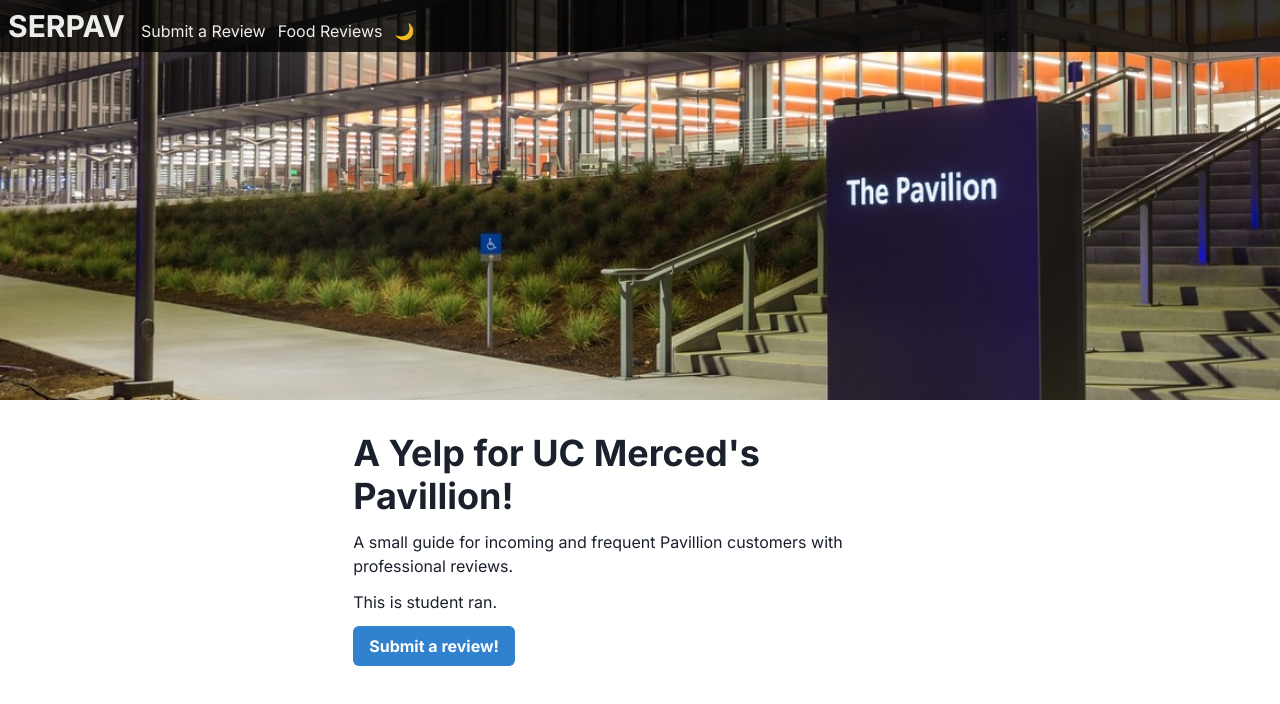
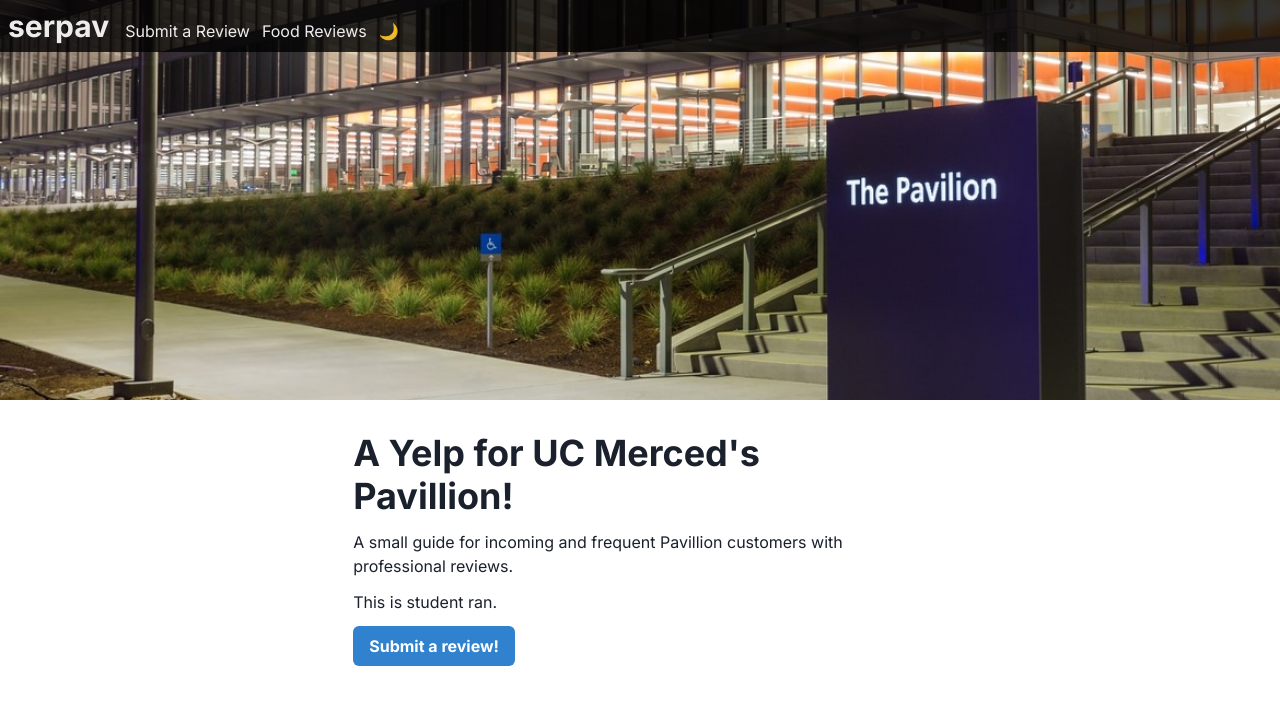
Before and after one commit to kyleawayan/serpav, a Next.js app: page / in a window 1280 px wide. Shown: the top 704 px of the page. Built offline with nearby package versions, Linux system fonts and the light colour scheme.

Commit message:
lowercase logo

```diff
--- a/components/Menu.js
+++ b/components/Menu.js
@@ -28,7 +28,7 @@ export default function Menu({ transparent }) {
       <Container w="100%" maxW="container.xl" padding={2}>
         <Link href="/" passHref>
           <Heading size="lg" as="a" mr={4}>
-            SERPAV
+            serpav
           </Heading>
         </Link>
         {links.map((link, i) => (
```
